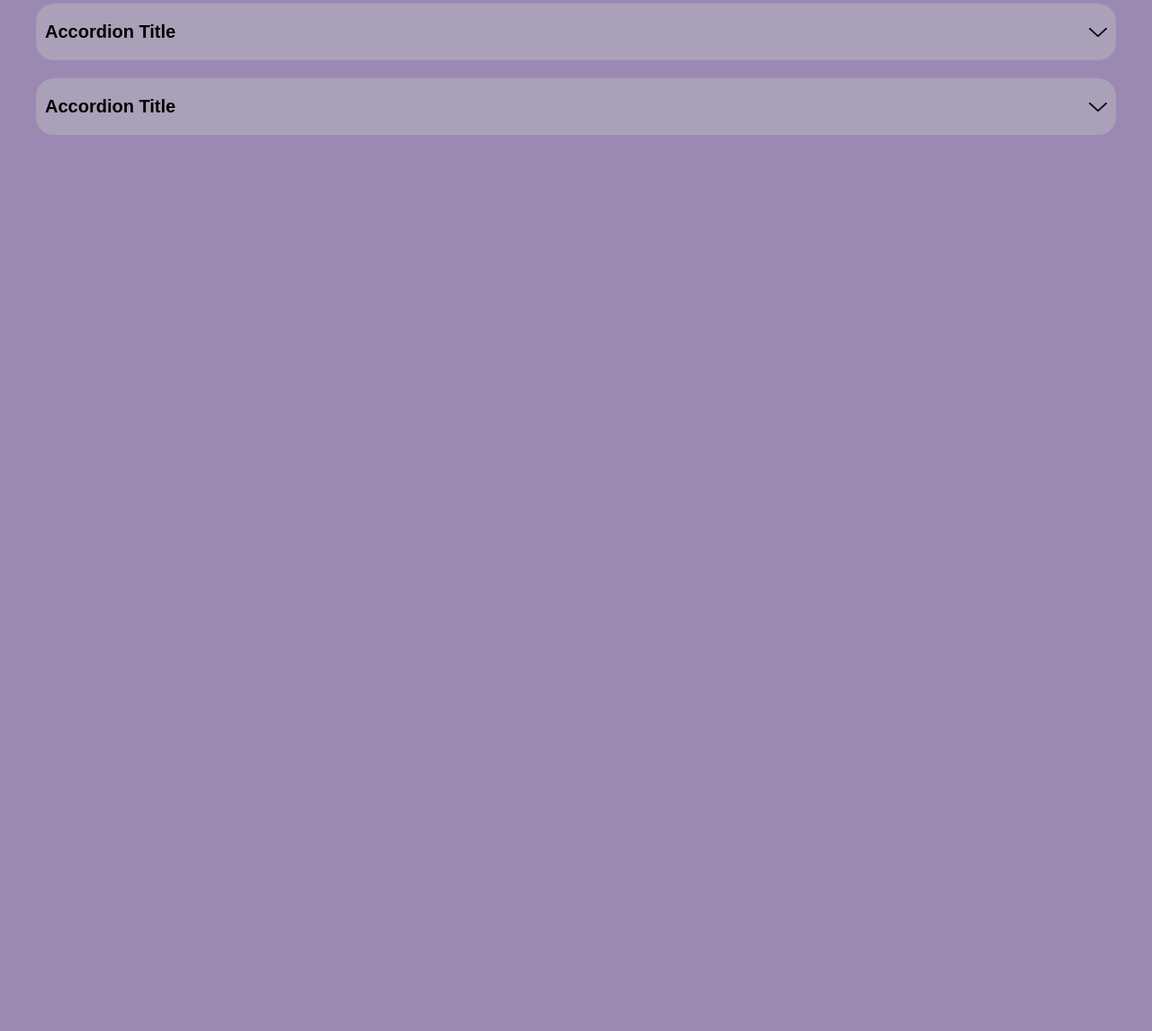
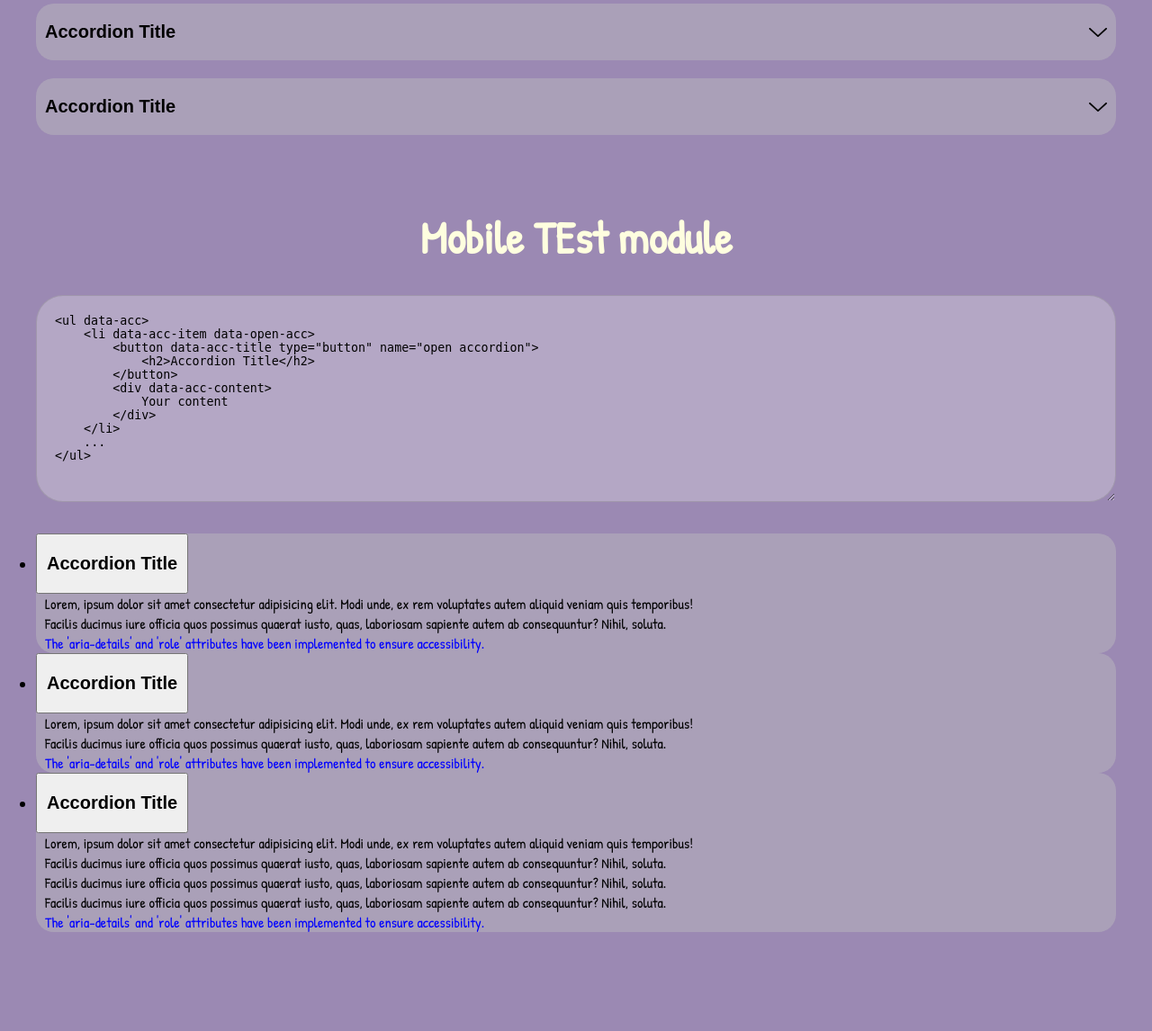
Before and after one commit to YurMi/Web-elements, a PHP site: page /Accordion/index.html in a window 1280 px wide. Shown: the part 1824-2970 px from the top of the page at 90% size. Before the commit the page ends 1974 px from the top, so only its background shows below. Run offline with PHP 8.4, Linux system fonts and the light colour scheme.

Commit message:
teset module

```diff
--- a/Accordion/index.html
+++ b/Accordion/index.html
@@ -18,6 +18,7 @@
                     <a href="https://github.com/YurMi/Web-elements/blob/main/Accordion/scss/style.scss" target="_blank">Link</a>
                 </div>
             </div>
+
             <div class="box">
                 <h1>Can be open All Accordions</h1>
                 <textarea disabled style="height: 230px">
@@ -33,7 +34,7 @@
     ...
 </ul>
                 </textarea>
-                <ul data-acc>
+                <ul data-acc="true">
                     <li data-acc-item data-open-acc>
                         <button data-acc-title type="button" name="open accordion">
                             <h2>Accordion Title</h2>
@@ -79,7 +80,7 @@
 <ul data-acc data-open-one>
                 </textarea>
 
-                <ul data-acc data-open-one>
+                <ul data-acc="true" data-open-one>
                     <li data-acc-item data-open-acc>
                         <button data-acc-title type="button" name="open accordion">
                             <h2>Accordion Title</h2>
@@ -123,7 +124,61 @@
 <ul data-acc data-one-always-open>
                 </textarea>
 
-                <ul data-acc data-one-always-open>
+                <ul data-acc="true" data-one-always-open>
+                    <li data-acc-item data-open-acc>
+                        <button data-acc-title type="button" name="open accordion">
+                            <h2>Accordion Title</h2>
+                        </button>
+                        <div data-acc-content>
+                            <p>Lorem, ipsum dolor sit amet consectetur adipisicing elit. Modi unde, ex rem voluptates autem aliquid veniam quis temporibus!</p>
+
+                            <p>Facilis ducimus iure officia quos possimus quaerat iusto, quas, laboriosam sapiente autem ab consequuntur? Nihil, soluta.</p>
+                            <p><a title="Accessibility using aria-details" href="https://developer.mozilla.org/en-US/docs/Web/Accessibility/ARIA/Attributes/aria-details" target="blank">The 'aria-details' and 'role' attributes have been implemented to ensure accessibility.</a></p>
+                        </div>
+                    </li>
+                    <li data-acc-item>
+                        <button data-acc-title type="button" name="open accordion">
+                            <h2>Accordion Title</h2>
+                        </button>
+                        <div data-acc-content>
+                            <p>Lorem, ipsum dolor sit amet consectetur adipisicing elit. Modi unde, ex rem voluptates autem aliquid veniam quis temporibus!</p>
+
+                            <p>Facilis ducimus iure officia quos possimus quaerat iusto, quas, laboriosam sapiente autem ab consequuntur? Nihil, soluta.</p>
+                            <p><a title="Accessibility using aria-details" href="https://developer.mozilla.org/en-US/docs/Web/Accessibility/ARIA/Attributes/aria-details" target="blank">The 'aria-details' and 'role' attributes have been implemented to ensure accessibility.</a></p>
+                        </div>
+                    </li>
+                    <li data-acc-item>
+                        <button data-acc-title type="button" name="open accordion">
+                            <h2>Accordion Title</h2>
+                        </button>
+                        <div data-acc-content>
+                            <p>Lorem, ipsum dolor sit amet consectetur adipisicing elit. Modi unde, ex rem voluptates autem aliquid veniam quis temporibus!</p>
+
+                            <p>Facilis ducimus iure officia quos possimus quaerat iusto, quas, laboriosam sapiente autem ab consequuntur? Nihil, soluta.</p>
+                            <p>Facilis ducimus iure officia quos possimus quaerat iusto, quas, laboriosam sapiente autem ab consequuntur? Nihil, soluta.</p>
+                            <p>Facilis ducimus iure officia quos possimus quaerat iusto, quas, laboriosam sapiente autem ab consequuntur? Nihil, soluta.</p>
+                            <p><a title="Accessibility using aria-details" href="https://developer.mozilla.org/en-US/docs/Web/Accessibility/ARIA/Attributes/aria-details" target="blank">The 'aria-details' and 'role' attributes have been implemented to ensure accessibility.</a></p>
+                        </div>
+                    </li>
+                </ul>
+            </div>
+
+            <div class="box">
+                <h1>Mobile TEst module</h1>
+                <textarea disabled style="height: 230px">
+<ul data-acc>
+    <li data-acc-item data-open-acc>
+        <button data-acc-title type="button" name="open accordion">
+            <h2>Accordion Title</h2>
+        </button>
+        <div data-acc-content>
+            Your content
+        </div>
+    </li>
+    ...
+</ul>
+                </textarea>
+                <ul data-acc data-acc-init-mobile>
                     <li data-acc-item data-open-acc>
                         <button data-acc-title type="button" name="open accordion">
                             <h2>Accordion Title</h2>
--- a/Accordion/js.js
+++ b/Accordion/js.js
@@ -1,7 +1,13 @@
 (function () {
-    const accordionParent = document.querySelectorAll("[data-acc]");
+    const accordionParent = document.querySelectorAll("[data-acc=true]");
     if (accordionParent.length === 0) return;
     accordionParent.forEach((parent) => {
+        //open el [data-acc-content] page is loaded
+        const shouldOpen = parent.querySelector("[data-open-acc] [data-acc-content]");
+        if (shouldOpen) {
+            slideDown(shouldOpen);
+        }
+
         parent.addEventListener("click", function (e) {
             if (e.target.closest("[data-acc-item]") && !e.target.closest("[data-acc-content]")) {
                 const thisAccItem = e.target.closest("[data-acc-item]");
--- a/Accordion/scss/style.scss
+++ b/Accordion/scss/style.scss
@@ -1,6 +1,6 @@
 @import "../../scss/base.scss";
 
-[data-acc] {
+[data-acc="true"] {
     margin: 0;
     padding: 0;
     list-style: none;
```
Also changed, not shown: css/style.css, 1 other file.
